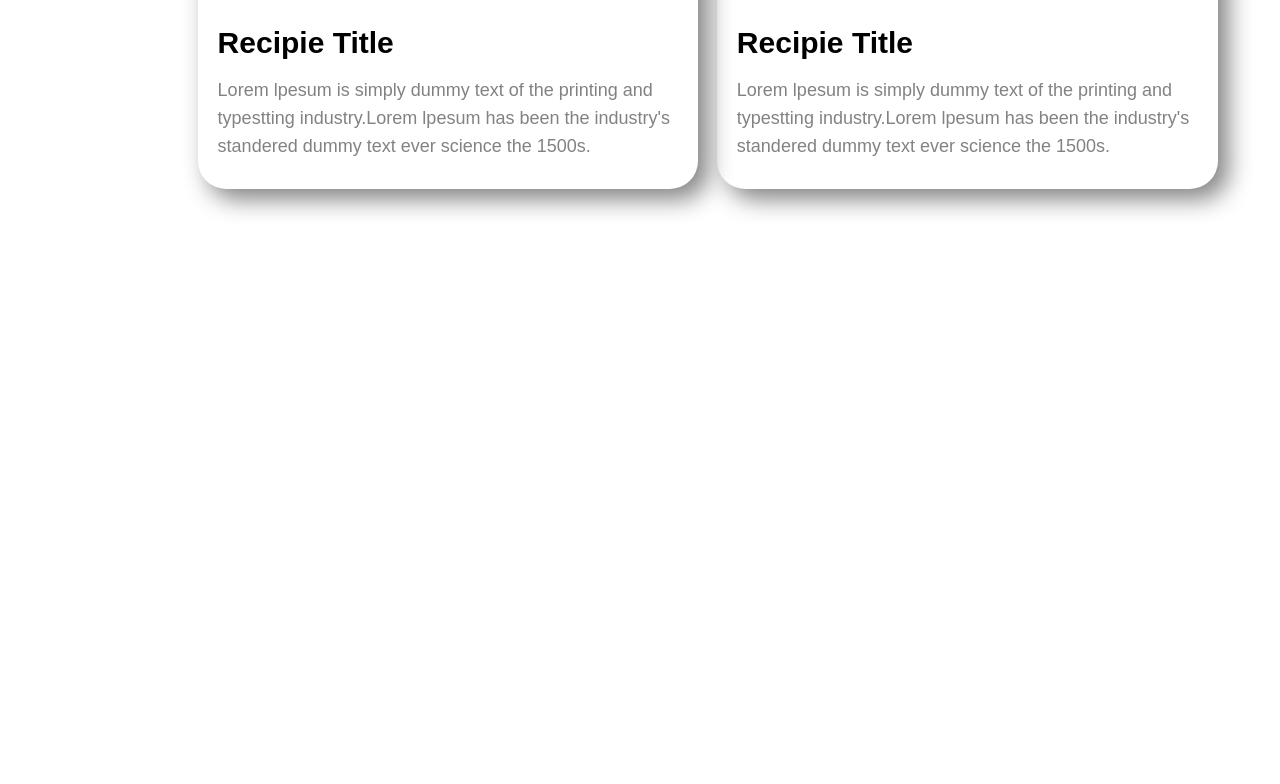
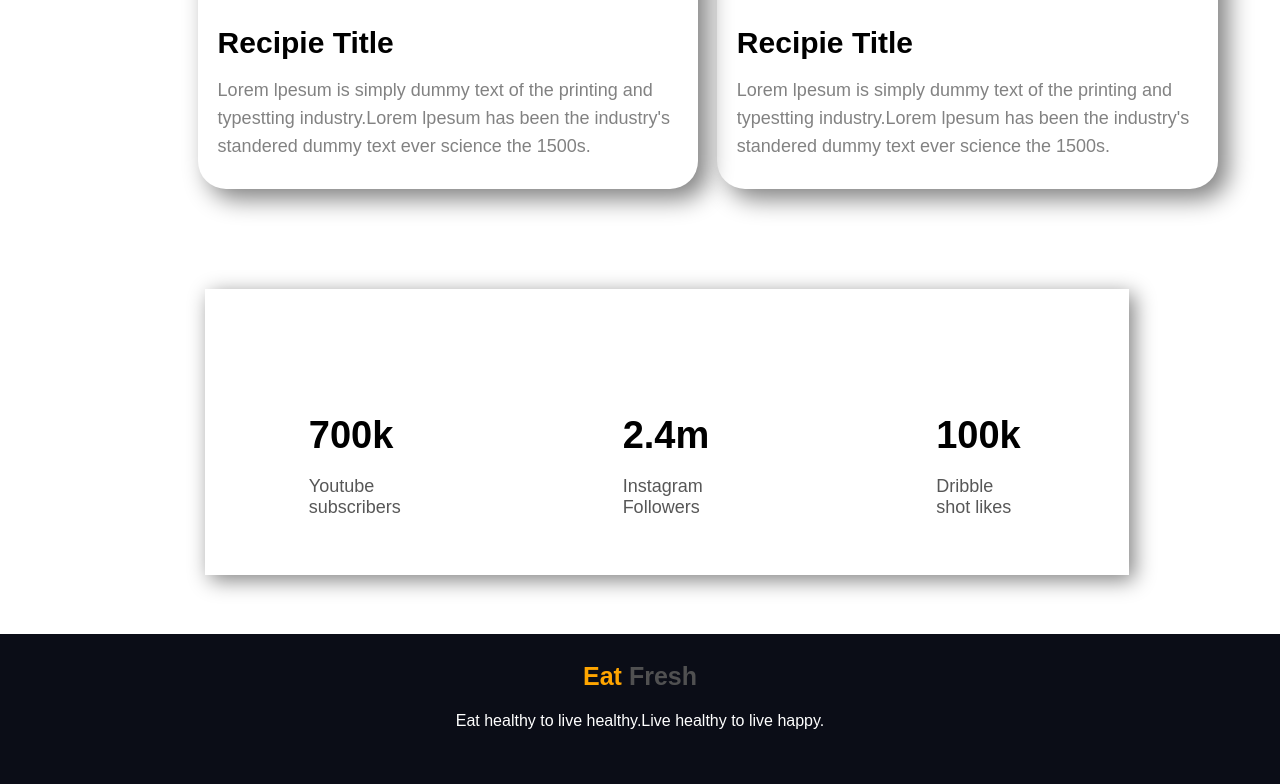
Before and after one commit to Zannataakhee/practise-website, a plain HTML site: page index.html in a window 1280 px wide. Shown: the part 1977-2761 px from the top of the page. Before the commit the page ends 2266 px from the top, so only its background shows below. Drawn offline with Linux system fonts and the light colour scheme.

Commit message:
2nd commit

```diff
--- a/index.html
+++ b/index.html
@@ -60,6 +60,29 @@
         <h3>standered dummy text ever science the 1500s.</h3>
        </div>
     </section>
+    <section class="viewer-details">
+       <div class="style-shadow">
+        <div class="total-viewers">
+            <h1>700k</h1>
+            <h3>Youtube subscribers</h3>
+        </div>
+        <div class="total-viewers">
+            <h1>2.4m</h1>
+            <h3>Instagram Followers</h3>
+        </div>
+        <div class="total-viewers">
+            <h1>100k</h1>
+            <h3>Dribble shot likes</h3>
+       </div>
+       </div>
+    </section>
+    <footer>
+        <div class="about-fresh-food">
+            <h2><span id="color-eat">Eat</span> Fresh</h2>
+            <h3>Eat healthy to live healthy.Live healthy to live happy.</h3>
+        </div>
+    </footer>
+
 
 </body>
 </html>
--- a/style.css
+++ b/style.css
@@ -95,3 +95,44 @@ h1{
     padding-left: 14%;
     padding-right: 14%;
 }
+.viewer-details {
+	display: flex;
+	padding-left: 16%;
+	padding-bottom: 3%;
+}
+.total-viewers {
+	padding: 104px;
+	height: 78px;
+}
+.total-viewers h1 {
+	font-size: 38px;
+	color: black;
+}
+.total-viewers h3 {
+	font-size: 18px;
+	font-weight: 80;
+	color: #575757;
+}
+.style-shadow {
+	display: flex;
+	box-shadow: 5px 5px 20px gray;
+	width: 86%;
+}
+.about-fresh-food{
+    text-align: center;
+    background-color: #0B0D17;
+    height: 150px;
+}
+.about-fresh-food h2 {
+	color: #505051;
+	font-size: 25px;
+	padding-top: 28px;
+}
+#color-eat{
+    color:orange;
+}
+.about-fresh-food h3 {
+	color: white;
+	font-size: 16px;
+	font-weight: 20;
+}
```
